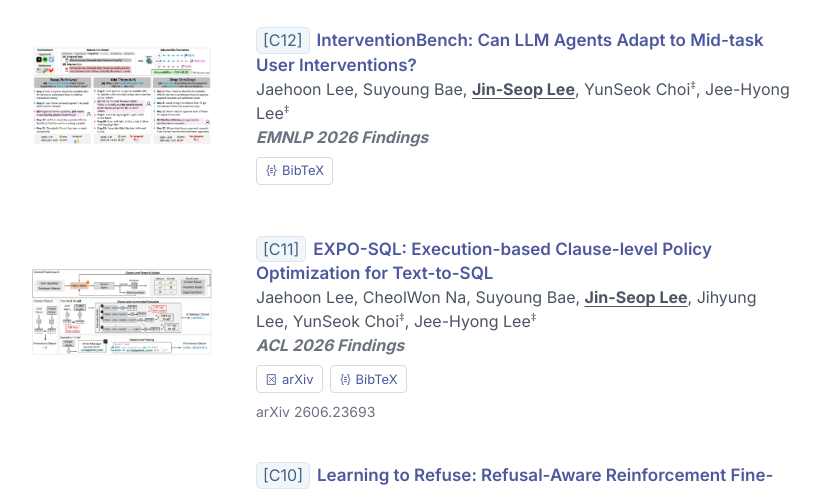
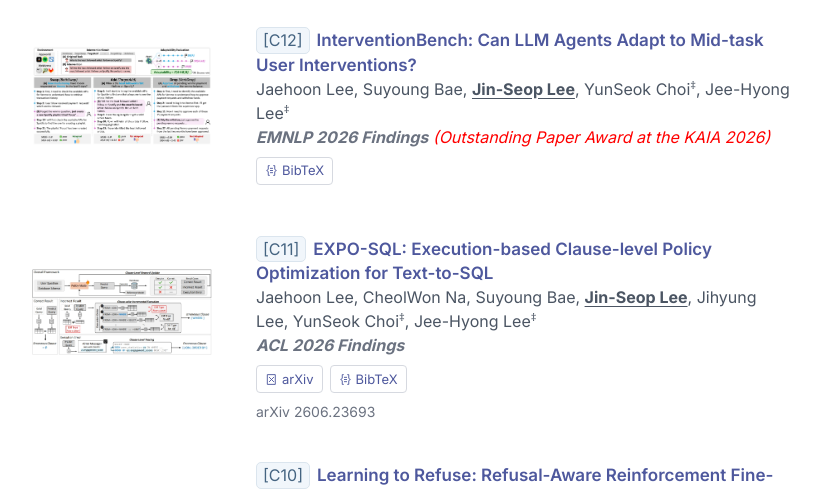
Before and after one commit to JINSUBY/jinsuby.github.io, a plain HTML site: page index.html in a window 1280 px wide. Shown: the part 2540-3032 px from the top of the page, without its empty margins (228-1048 px from the left). Drawn offline with Linux system fonts and the light colour scheme.

Commit message:
Add KAIA Outstanding Paper Award to InterventionBench publication

```diff
--- a/index.html
+++ b/index.html
@@ -198,7 +198,7 @@ Prof. Jaehong Yoon
                   <br>
                     <span class="paper-authors">Jaehoon Lee, Suyoung Bae, <b><u>Jin-Seop Lee</u></b>, YunSeok Choi<sup class="corresponding-author">‡</sup>, Jee-Hyong Lee<sup class="corresponding-author">‡</sup></span>
                   <br>
-                  <span class="paper-venue"><b><em>EMNLP 2026 Findings</em></b></span>
+                  <span class="paper-venue"><b><em>EMNLP 2026 Findings</em></b> <span style="color:red;font-style:italic">(Outstanding Paper Award at the KAIA 2026)</span></span>
                   <br>
                   <div class="paper-links">
 
```
